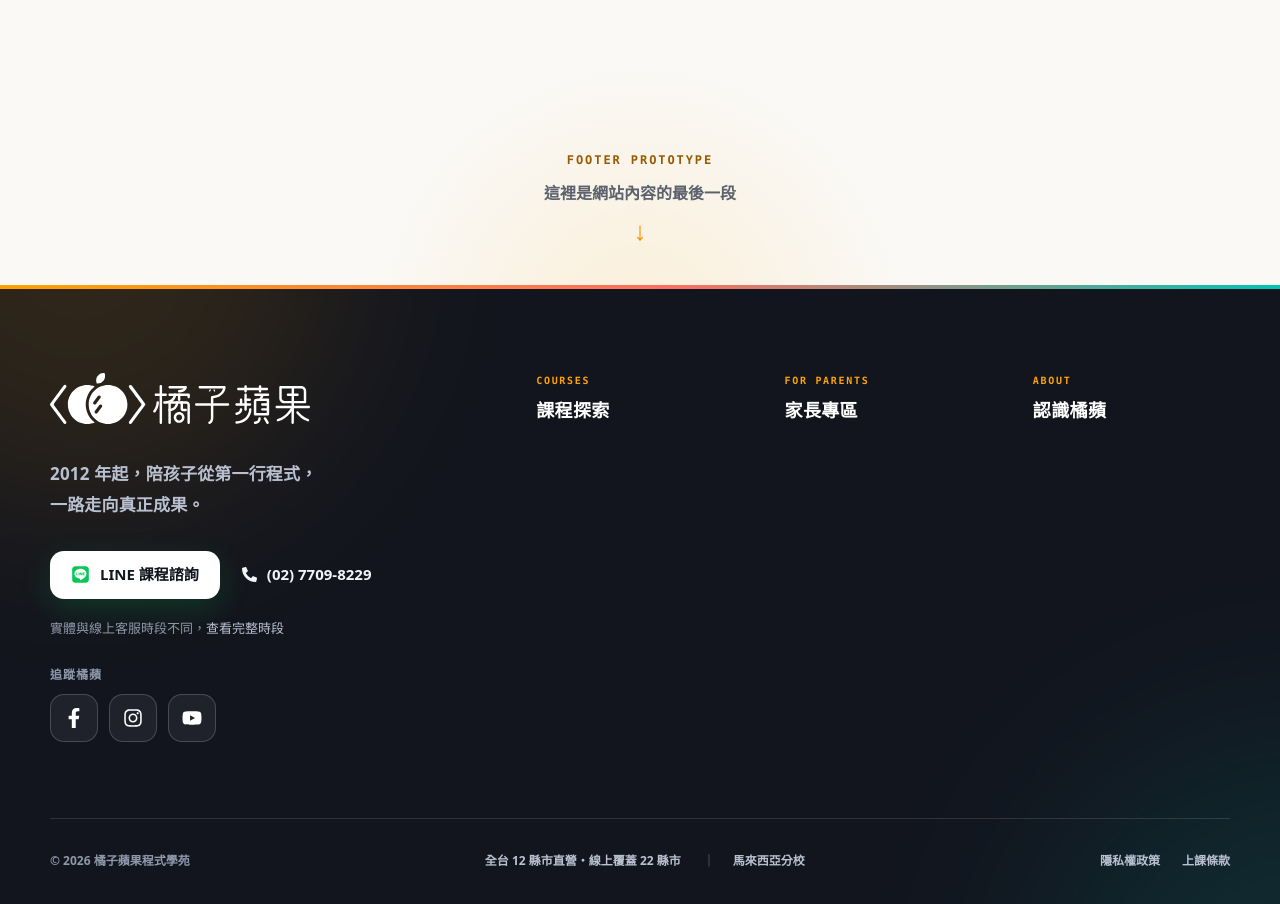
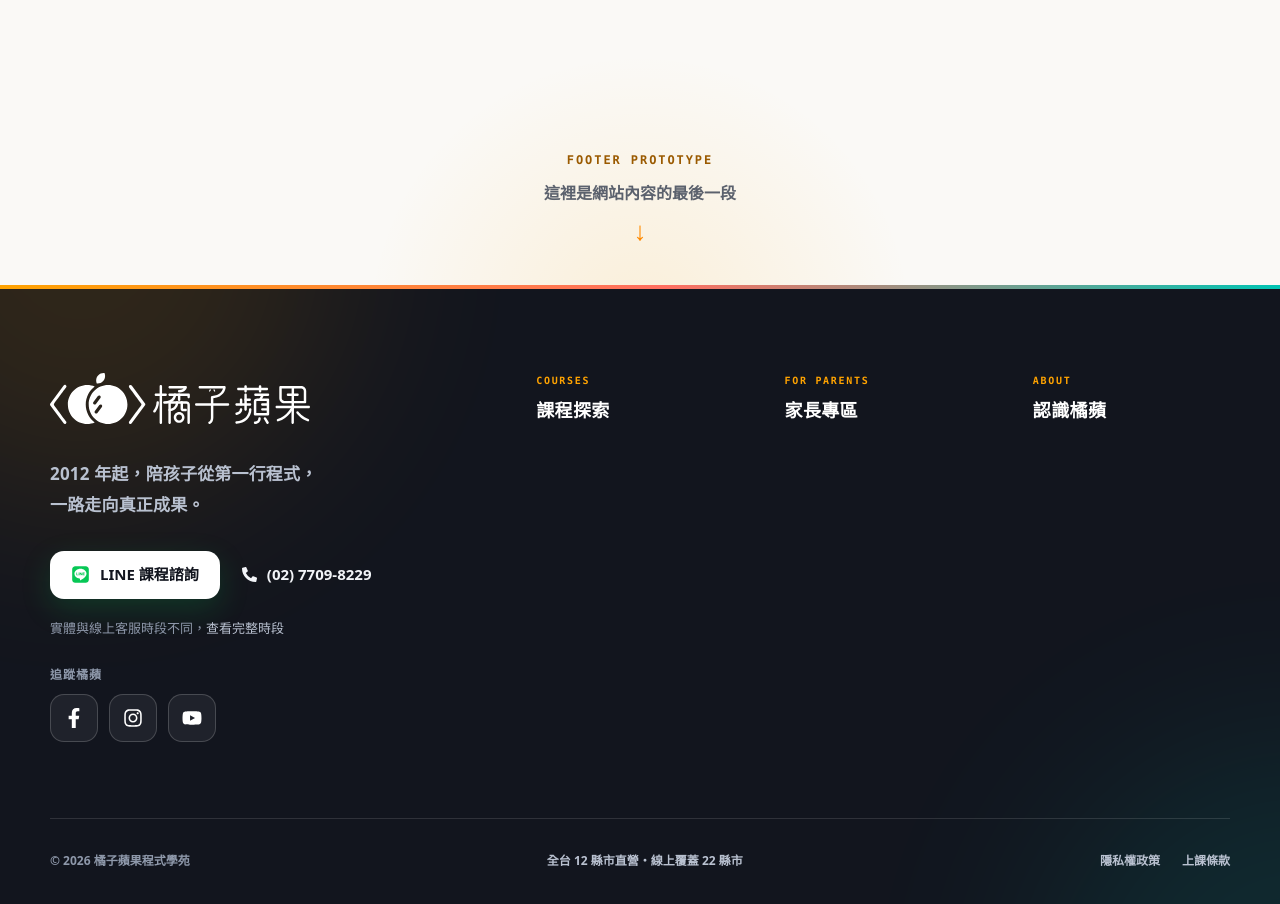
Before and after one commit to poshlin/oa-footer-prototype, a Next.js app: page / in a window 1280 px wide. Built offline with nearby package versions, Linux system fonts and the light colour scheme.

Commit message:
Remove unverified regional footer link

```diff
--- a/app/globals.css
+++ b/app/globals.css
@@ -384,12 +384,6 @@ summary:focus-visible {
   gap: 18px;
 }
 
-.footer-presence a + a::before {
-  margin-right: 18px;
-  color: rgba(255, 255, 255, 0.24);
-  content: "｜";
-}
-
 .footer-bottom nav {
   display: flex;
   gap: 22px;
--- a/app/page.tsx
+++ b/app/page.tsx
@@ -164,7 +164,6 @@ export default function Home() {
           <p>© {year} 橘子蘋果程式學苑</p>
           <nav className="footer-presence" aria-label="服務地區">
             <a href="https://orangeapple.co/classroom">全台 12 縣市直營・線上覆蓋 22 縣市</a>
-            <a href="https://orangeapple.co/my/">馬來西亞分校</a>
           </nav>
           <nav aria-label="法律資訊">
             <a href="https://orangeapple.co/privacy">隱私權政策</a>
```
